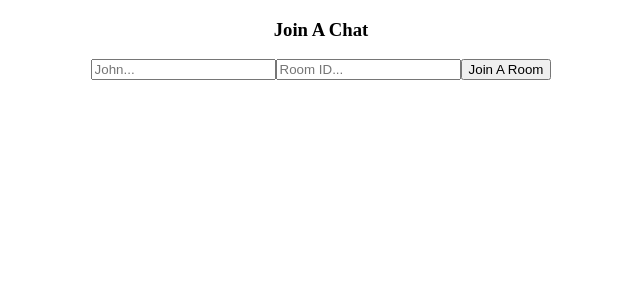
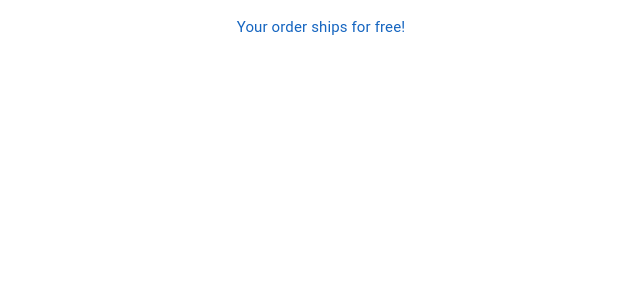
Before and after one commit to earlhansg/group-chat-app, a React (Create React App) app in the folder client/: page / in a window 1280 px wide. Shown: the top 300 px of the page, without its empty margins (319-959 px from the left). Built offline with nearby package versions, Linux system fonts and the light colour scheme; no server answers.

Commit message:
Client - Configure the initial router for this project and apply a custom theme by utilizing the useContext() hook.

```diff
--- a/client/package.json
+++ b/client/package.json
@@ -3,6 +3,10 @@
   "version": "0.1.0",
   "private": true,
   "dependencies": {
+    "@emotion/react": "^11.11.1",
+    "@emotion/styled": "^11.11.0",
+    "@fontsource/roboto": "^5.0.7",
+    "@mui/material": "^5.14.3",
     "@testing-library/jest-dom": "^5.17.0",
     "@testing-library/react": "^13.4.0",
     "@testing-library/user-event": "^13.5.0",
@@ -13,6 +17,7 @@
     "@types/socket.io-client": "^3.0.0",
     "react": "^18.2.0",
     "react-dom": "^18.2.0",
+    "react-router-dom": "^6.14.2",
     "react-scripts": "5.0.1",
     "socket.io-client": "^4.7.2",
     "typescript": "^4.9.5",
--- a/client/src/App.tsx
+++ b/client/src/App.tsx
@@ -1,12 +1,29 @@
 import React, { useState, useEffect } from "react";
 import "./App.css";
 import { io, Socket } from "socket.io-client";
+import {
+  createBrowserRouter,
+  RouteObject,
+  RouterProvider,
+  Outlet,
+} from "react-router-dom";
+import HomeLayout from "./layout/HomeLayout";
+import { ThemeContextProvider } from "./utils/theme/ThemeContext";
 
-const socket: Socket = io("http://localhost:3001");
+// const socket: Socket = io("http://localhost:3001");
+
+const routes: RouteObject[] = [
+  {
+    path: "/",
+    element: <HomeLayout />,
+  },
+];
+
+const router = createBrowserRouter(routes);
 
 function App() {
-  const [username, setUsername] = useState("");
-  const [room, setRoom] = useState("");
+  // const [username, setUsername] = useState("");
+  // const [room, setRoom] = useState("");
 
   // useEffect(() => {
   //   // You can use the 'socket' object here for your socket operations
@@ -17,32 +34,42 @@ function App() {
   //   };
   // }, []);
 
-  const joinRoom = () => {
-    if (username !== "" && room !== "") {
-      socket.emit("join_room", room);
-    }
-  };
+  // const joinRoom = () => {
+  //   if (username !== "" && room !== "") {
+  //     socket.emit("join_room", room);
+  //   }
+  // };
   return (
-    <div className="App">
-      <div className="joinChatContainer">
-        <h3>Join A Chat</h3>
-        <input
-          type="text"
-          placeholder="John..."
-          onChange={(event) => {
-            setUsername(event.target.value);
-          }}
-        />
-        <input
-            type="text"
-            placeholder="Room ID..."
-            onChange={(event) => {
-              setRoom(event.target.value);
-            }}
-          />
-        <button onClick={joinRoom}>Join A Room</button>
-      </div>
-    </div>
+    // <div className="App">
+    //   <div className="joinChatContainer">
+    //     <h3>Join A Chat</h3>
+    //     <input
+    //       type="text"
+    //       placeholder="John..."
+    //       onChange={(event) => {
+    //         setUsername(event.target.value);
+    //       }}
+    //     />
+    //     <input
+    //         type="text"
+    //         placeholder="Room ID..."
+    //         onChange={(event) => {
+    //           setRoom(event.target.value);
+    //         }}
+    //       />
+    //     <button onClick={joinRoom}>Join A Room</button>
+    //   </div>
+    // </div>
+    // <>
+    //   <RouterProvider router={router} />
+    //   <Outlet />
+    // </>
+    <>
+    <ThemeContextProvider>
+      <RouterProvider router={router} />
+      <Outlet />
+    </ThemeContextProvider>
+    </>
   );
 }
 
--- /dev/null
+++ b/client/src/layout/HomeLayout.tsx
@@ -0,0 +1,25 @@
+import { ThemeContext } from "@emotion/react";
+import { Typography } from "@mui/material";
+import { useContext } from "react";
+
+const HomeLayout = () => {
+  const theme = useContext(ThemeContext);
+  return (
+    <div>
+      <Typography
+        sx={{
+          color: (theme) => theme.palette.primary.dark,
+          fontSize: "15px",
+          m: 2,
+          textAlign: "center",
+          fontWeight: "400",
+        }}
+        component="h4"
+      >
+        Your order ships for free!
+      </Typography>
+    </div>
+  );
+};
+
+export default HomeLayout;
--- /dev/null
+++ b/client/src/utils/theme/ThemeContext.tsx
@@ -0,0 +1,16 @@
+import React, { createContext } from "react";
+import { theme } from "./theme";
+
+type ThemeContextProviderProps = {
+  children: React.ReactNode;
+};
+
+const ThemeContext = createContext(theme);
+
+export const ThemeContextProvider = ({
+  children,
+}: ThemeContextProviderProps) => {
+  return (
+    <ThemeContext.Provider value={theme}>{children}</ThemeContext.Provider>
+  );
+};
--- /dev/null
+++ b/client/src/utils/theme/theme.ts
@@ -0,0 +1,21 @@
+import { createTheme } from "@mui/material";
+
+export const theme = createTheme({
+    palette: {
+      primary: {
+        light: '#43616b',
+        main: '#143a47',
+        dark: '#0e2831',
+        contrastText: '#fff',
+      },
+      secondary: {
+        light: '#707070',
+        main: '#f6f6f6',
+        dark: '#acacac',
+        contrastText: '#000',
+      },
+      action: {
+        disabled: '#143a47'
+      }
+    }
+});
```
Also changed, not shown: 1 other file (tests, documents, lock files or other folders).
